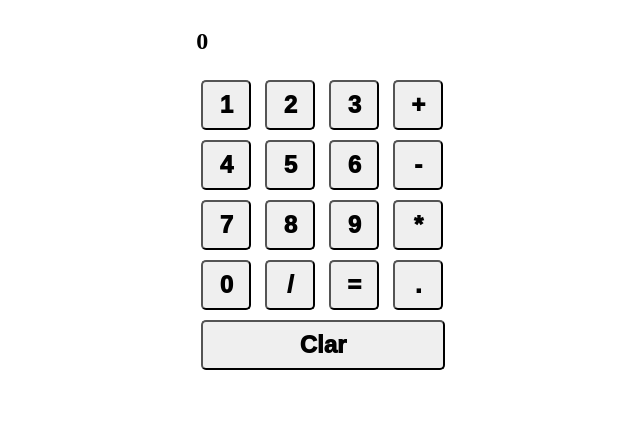
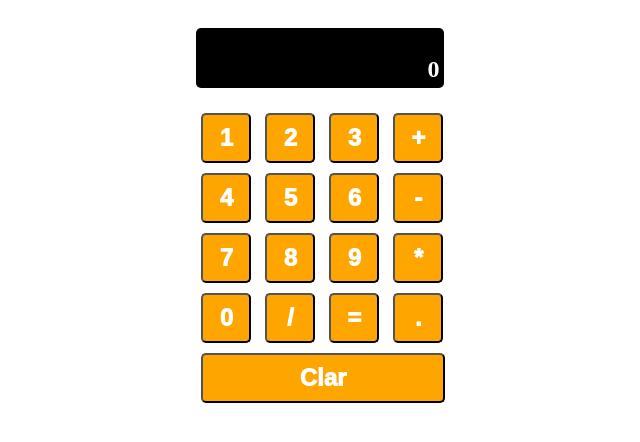
Before and after one commit to Kashyapsurani/javascript-D28-21-may-project-calculator-, a plain HTML site: page index.html in a window 1280 px wide. Shown: the whole page, without its empty margins (317-957 px from the left). Drawn offline with Linux system fonts and the light colour scheme.

Commit message:
javascript-D28-21-may-project-calculator-

```diff
--- a/style.css
+++ b/style.css
@@ -12,6 +12,8 @@ button{
     border-radius: 5px;
     font-weight: 1000;
     font-size: x-large;
+    background-color: orange;
+    color: white;
 }
 
 .clar{
@@ -24,3 +26,16 @@ button{
 h1{
     margin-left: 5px;
 }
+
+h2{
+    background-color: rgb(0, 0, 0);
+    height: 50px;
+    width: 94%;
+    display: flex;
+    align-items: end;
+    justify-content: end;
+    box-sizing:content-box;
+    color: white;
+    border-radius: 5px;
+    padding: 5px;
+}
```
